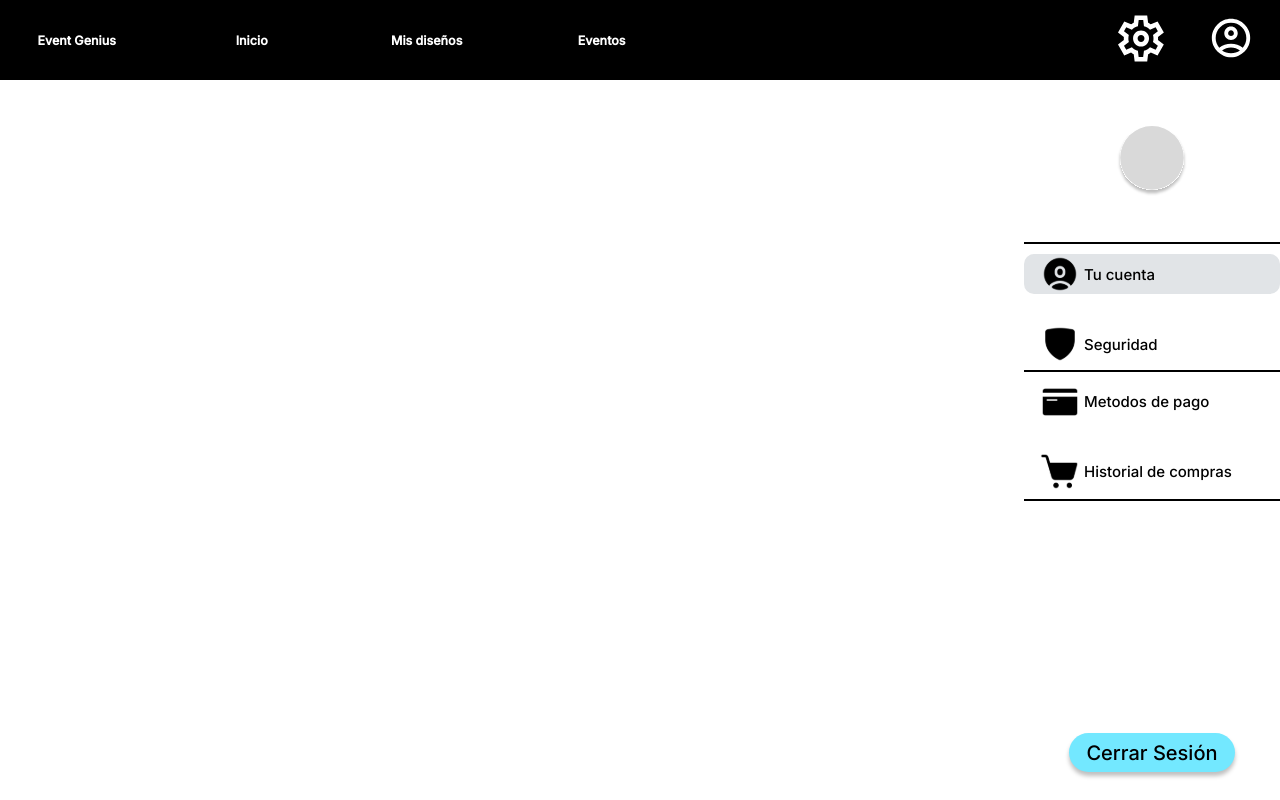
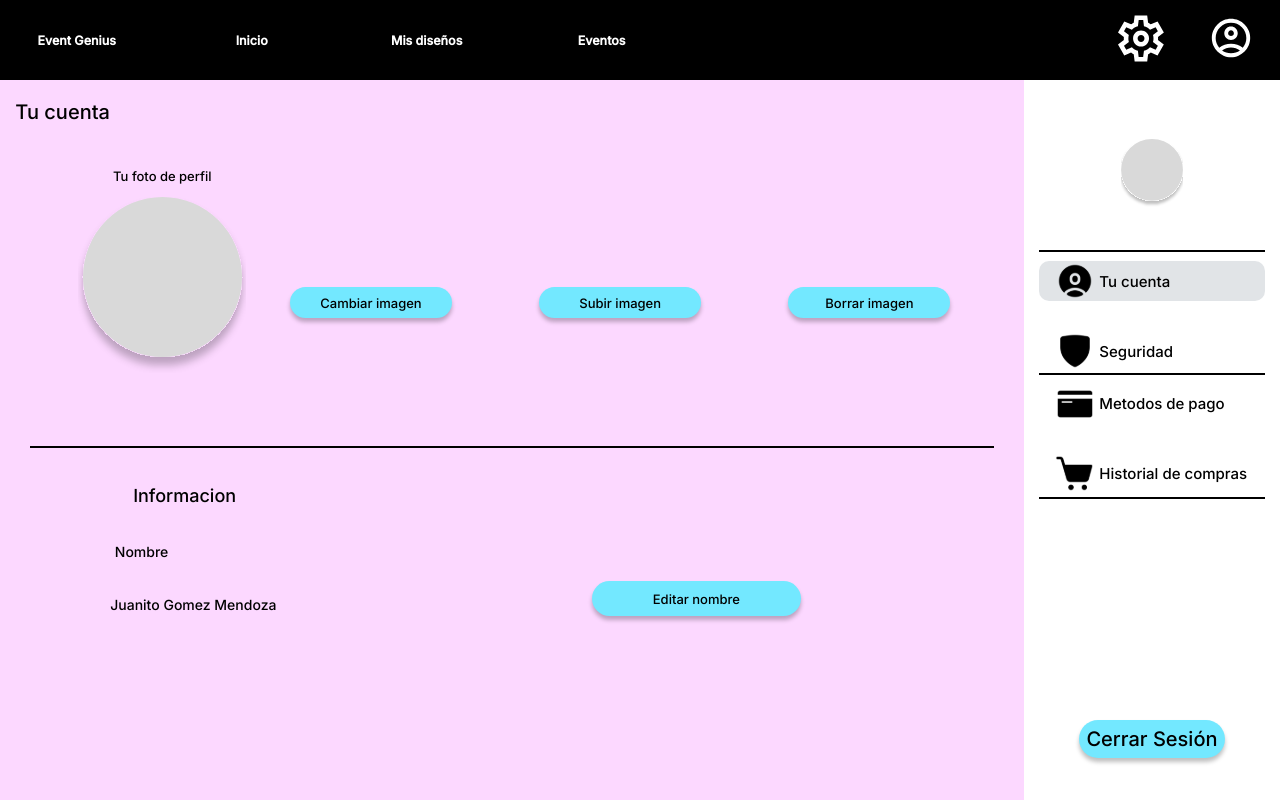
Before and after one commit to Nancy1226/InviteEventGenius, a React (Vite) app: page /profile in a window 1280 px wide. Built offline with nearby package versions, Linux system fonts and the light colour scheme.

Commit message:
[ADD] account settings

```diff
--- a/src/components/atoms/Title.jsx
+++ b/src/components/atoms/Title.jsx
@@ -6,10 +6,9 @@ const StyledContainer = styled.div`
   width: 100%;
   margin-bottom: 5%;
   text-align: center;
-  font-family: Inter;
-  font-size: 1.8rem;
+  font-family: 'Inter';
+  font-size: 1.5rem;
   font-style: normal;
-  font-weight: 400;
   line-height: normal;
 `;
 
--- /dev/null
+++ b/src/components/organism/BodyProfile.jsx
@@ -0,0 +1,217 @@
+import styled from "styled-components";
+import { images } from "../../images/images";
+import Title from "../atoms/Title";
+import Image from "../atoms/Image";
+import Button from "../atoms/Button";
+
+
+const StyledContainer = styled.div`
+    background:#FCD8FF;
+    width: 80vw;
+    height: 90vh;
+`;
+
+const StyledContainerH1 = styled.div`
+    display: flex;
+    /* margin-top: 5%; */
+    h1{
+        /* position: absolute; */
+        /* left: 0; */
+        margin-left:1.5%;
+        margin-top: 2%;
+        color: #000;
+        text-align: center;
+        font-family: 'Inter';
+        font-size: 2rem;
+        font-style: normal;
+        font-weight: 400;
+        line-height: normal;
+    }
+`;
+
+const StyledSubContainer = styled.div`
+    display: flex;
+    align-items: center;
+    justify-content: center;
+    flex-direction: column;
+    border: 30px solid #FCD8FF;
+    height: 90%;
+`;
+
+const StyledContainerOne  = styled.div`
+    border-bottom: 2px solid black;
+    display: flex;
+    flex-direction: row;
+    width: 100%;
+    height: 50%;
+    padding-left: 5%;
+`;
+
+
+
+const StyledContainerProfile = styled.div`
+    display: flex;
+    flex-direction: column;
+    height: 100%;
+
+`;
+
+const StyledContainerButtons = styled.div`
+    display: flex;
+    flex-direction: row;
+    width: 85%;
+    button{
+        color: #000;
+        text-align: center;
+        font-family: 'Inter';
+        font-size: 1.3rem;
+        font-style: normal;
+        font-weight: 400;
+        line-height: normal;
+    }
+`;
+
+const StyledContainerImg = styled.div`
+    width: 100%;
+    height: 60%;
+    img{
+        width: 100%;
+    }
+
+`;
+
+const StyledContainerH2 = styled.div`
+    margin: 8%;
+    h2{
+        color: #000;
+        text-align: center;
+        font-family: 'Inter';
+        font-size: 1.3rem;
+        font-style: normal;
+        font-weight: 400;
+        line-height: normal;
+    }
+
+`;
+
+const StyledContainerTwo  = styled.div`
+    /* border: 8px solid yellow; */
+    display: flex;
+    flex-direction: row;
+    width: 100%;
+    height: 50%;
+    padding-left: 5%;
+`;
+
+const StyledContainerInfo = styled.div`
+    /* border: 2px solid royalblue; */
+    display: flex;
+    flex-direction: column;
+    align-items: flex-start;
+    height: 100%;
+    width: 50%;
+    h1{
+        margin-top: 8%;
+        padding-left: 12%;
+        color: #000;
+        text-align: center;
+        font-family: 'Inter';
+        font-size: 1.8rem;
+        font-style: normal;
+        font-weight: 400;
+        line-height: normal;
+    }
+    h2{
+        color: #000;
+        text-align: center;
+        font-family: 'Inter';
+        font-size: 1.4rem;
+        font-style: normal;
+        font-weight: 500;
+        line-height: normal;
+        margin: 8%;
+    }
+    p{
+        color: #000;
+        text-align: center;
+        font-family: 'Inter';
+        font-size: 1.4rem;
+        font-style: normal;
+        font-weight: 500;
+        line-height: normal;
+        margin-left: 7%;
+    }
+
+`;
+
+const StyledContainerButton = styled.div`
+    /* border: 2px solid rebeccapurple; */
+    display: flex;
+    flex-direction: row;
+    width: 35%;
+    button{
+        color: #000;
+        text-align: center;
+        font-family: 'Inter';
+        font-size: 1.3rem;
+        font-style: normal;
+        font-weight: 400;
+        line-height: normal;
+    }
+`;
+
+function BodyProfile() {
+    return (
+    <>
+        <StyledContainer>
+
+            <StyledContainerH1>
+            <h1>Tu cuenta</h1>
+            </StyledContainerH1>
+
+            <StyledSubContainer>
+                <StyledContainerOne>
+
+                    <StyledContainerProfile>
+                    <StyledContainerH2>
+                    <h2>Tu foto de perfil</h2>
+                    </StyledContainerH2>
+
+                    <StyledContainerImg>
+                    <Image src={images.photo} />
+                    </StyledContainerImg>
+                    </StyledContainerProfile>
+
+                    <StyledContainerButtons>
+                    <Button name={"Cambiar imagen"} estilo={true} />
+                    <Button name={"Subir imagen"} estilo={true} />
+                    <Button name={"Borrar imagen"} estilo={true} />
+                    </StyledContainerButtons>
+
+
+
+                </StyledContainerOne>
+
+                <StyledContainerTwo>
+                    <StyledContainerInfo>
+                    <h1>Informacion</h1>
+                    <h2>Nombre</h2>
+                    <p>Juanito Gomez Mendoza</p>
+                    </StyledContainerInfo>
+
+                    <StyledContainerButton>
+                    <Button name={"Editar nombre"} estilo={true} />
+                    </StyledContainerButton>
+                </StyledContainerTwo>
+
+            </StyledSubContainer>
+
+
+
+        </StyledContainer>
+
+    </>
+);
+}
+
+export default BodyProfile;
--- a/src/components/organism/NavbarVertical.jsx
+++ b/src/components/organism/NavbarVertical.jsx
@@ -1,11 +1,10 @@
-import { NavLink } from "react-router-dom";
 import { images } from "../../images/images";
 import Image from "../atoms/Image";
 import Button from "../atoms/Button";
 import OptionsNav from "../molecules/OptionsNav";
 import "../styles/NavbarVertical.css"
 
-function NavbarVertical({src}) {
+function NavbarVertical() {
     return (
     <>
     <div className="container-main">{/* padre */}
--- a/src/components/styles/NavbarVertical.css
+++ b/src/components/styles/NavbarVertical.css
@@ -2,6 +2,7 @@ li{
     list-style: none;
 }
 .container-main{
+        padding: 1.2%;
         width: 20vw;
         height: 90vh;
         display: flex;
--- a/src/pages/Profile.jsx
+++ b/src/pages/Profile.jsx
@@ -1,11 +1,13 @@
 import Navbar from "../components/organism/Navbar";
 import NavbarVertical from "../components/organism/NavbarVertical";
+import BodyProfile from "../components/organism/BodyProfile";
 
 function Profile() {
     return (
     <>
         <Navbar />
         <NavbarVertical />
+        <BodyProfile />
     </>
     );
 }
```
